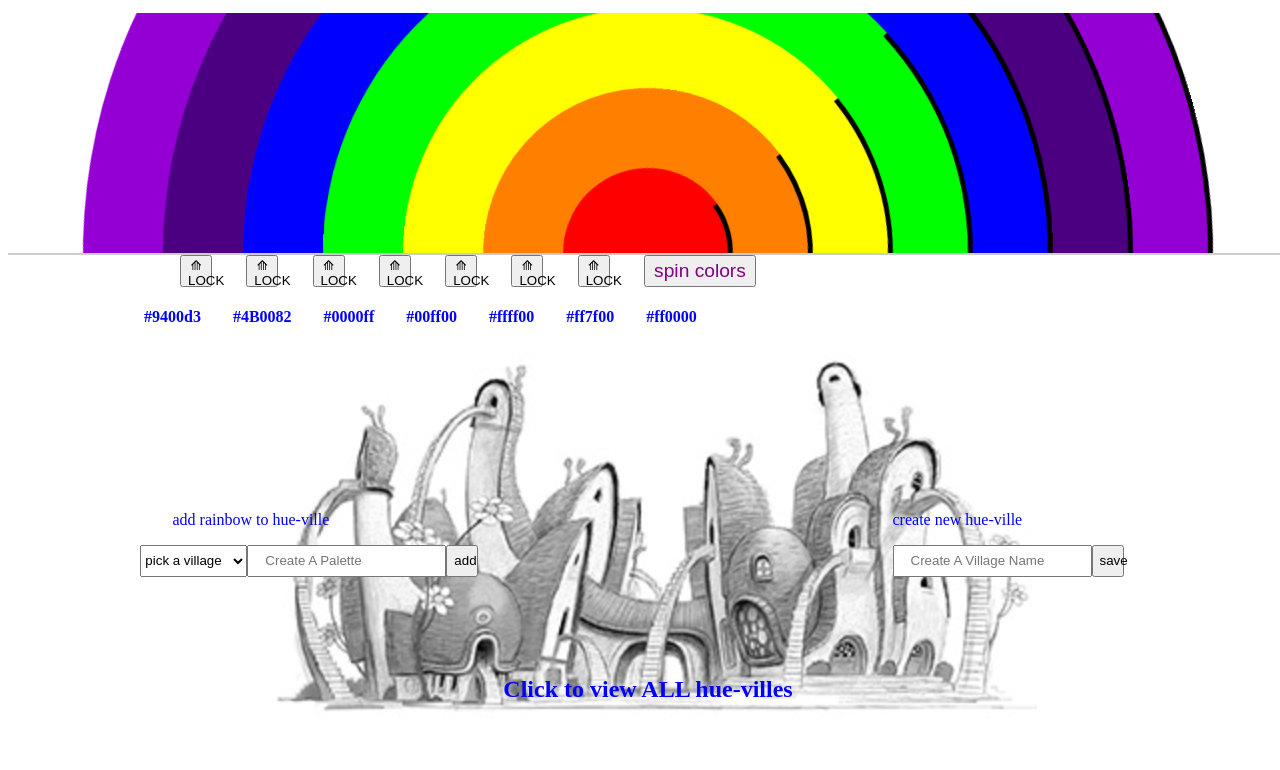
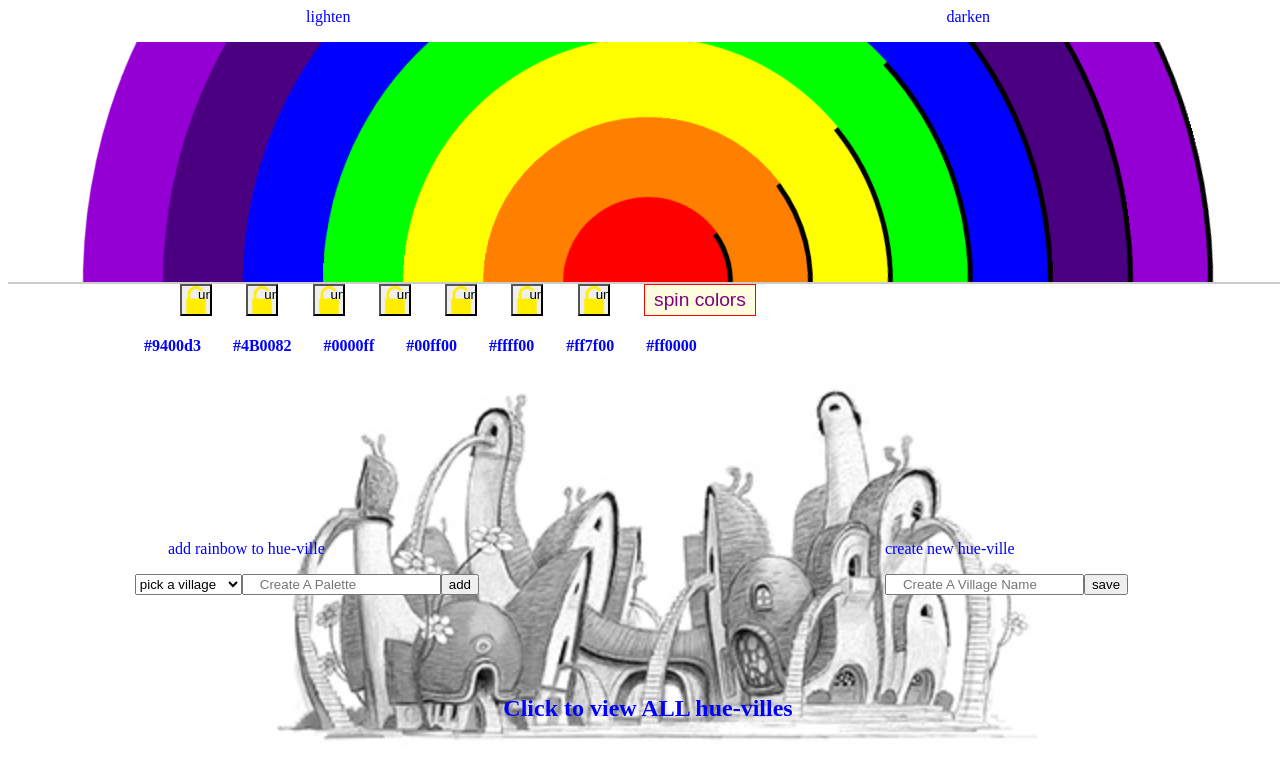
Before and after one commit to TwirlingGoddess/Palette-Picker, a website: page public/index.html in a window 1280 px wide. Shown: the part 65-835 px from the top of the page. Before the commit the page ends 806 px from the top, so only its background shows below. Drawn offline with Linux system fonts and the light colour scheme.

Commit message:
Get locks to change and persist with change

```diff
--- a/public/index.html
+++ b/public/index.html
@@ -26,13 +26,13 @@
         <li class="color7"></li>
       </ul>
       <div class="lock-box">
-        <button class="button1" name="color1" value="unlocked">⟰<br>LOCK</button>
-        <button class="button2" name="color2" value="unlocked">⟰<br>LOCK</button>
-        <button class="button3" name="color3" value="unlocked">⟰<br>LOCK</button>
-        <button class="button4" name="color4" value="unlocked">⟰<br>LOCK</button>
-        <button class="button5" name="color5" value="unlocked">⟰<br>LOCK</button>
-        <button class="button6" name="color6" value="unlocked">⟰<br>LOCK</button>
-        <button class="button7" name="color7" value="unlocked">⟰<br>LOCK</button>
+        <input type="button" class="button1" name="color1" value="unlocked"></input>
+        <input type="button" class="button2" name="color2" value="unlocked"></input>
+        <input type="button" class="button3" name="color3" value="unlocked"></input>
+        <input type="button" class="button4" name="color4" value="unlocked"></input>
+        <input type="button" class="button5" name="color5" value="unlocked"></input>
+        <input type="button" class="button6" name="color6" value="unlocked"></input>
+        <input type="button" class="button7" name="color7" value="unlocked"></input>
         <button class="spinner">spin colors</button>
       </div>
       <div class="hex-box">
--- a/public/scripts.js
+++ b/public/scripts.js
@@ -43,13 +43,13 @@
   let value = event.target.value;
   if(value === 'unlocked') {
     event.target.value = 'locked'
-    event.target.style.background = 'red'
+    event.target.style.background = 'lock.svg.png'
     lockedColorArray.push(name);
   }
   if(value === 'locked') {
     const removeColorArray = lockedColorArray.filter(color => color !== name)
     event.target.value = 'unlocked'
-    event.target.style.background = 'lightgrey'
+    event.target.style.background = 'unlock.png'
     lockedColorArray = [...removeColorArray]
   }
 }
--- a/public/styles.css
+++ b/public/styles.css
@@ -9,10 +9,8 @@
 }
 
 header {
-  background-image: url('https://cdn4.iconfinder.com/data/icons/toony-weather-set/1500/Sun1-512.png');
-  background-size: 10rem;
-  backface-visibility: visible;
-  background-repeat: no-repeat;
+  height: 15rem;
+  padding-top: 3rem;
 }
 
 .hue-ville {
@@ -24,13 +22,12 @@
   width: 10rem;
 }
 
-
 .light-dark {
   display: flex;
   justify-content: space-around;
 }
 
-
+/*-------------rainbow stylings-------------------*/
 
 ul {
   margin: 0;
@@ -43,9 +40,6 @@
 }
 
 ul li {
-  /*margin-bottom: .25rem;*/
-  /*width: 100%;*/
-  /*height: 1rem;*/
   border-radius: 50%;
   border: 5px solid #000;
   border-bottom-color: transparent !important;
@@ -117,18 +111,19 @@
   }
 }
 
+/*--------------lock/unlock toggle button stylings------------*/
+
 div img {
   height: 1rem
 }
 
-div button {
+.lock-box input {
   height: 2rem;
   width: 2rem;
-  /*border: none;*/
   cursor: pointer;
-  /*background-image: url('unlock.png');*/
-  /* Permalink - use to edit and share this gradient: http://colorzilla.com/gradient-editor/#1e779a+0,7ed5e8+100&1+0,1+19,0.7+68,0+100 */
-  /**/
+  background-image: url('unlock.png');
+  background-size: cover;
+  padding-bottom: 1rem;
 }
 
 
@@ -156,8 +151,9 @@
 }
 
 .spinner {
-  /*background-color: yellow;*/
-  /*border: red;*/
+  background-color: lightyellow;
+  border: .01rem solid red;
+  height: 2rem;
   width: 7rem;
   color: purple;
   font-size: larger;
```
